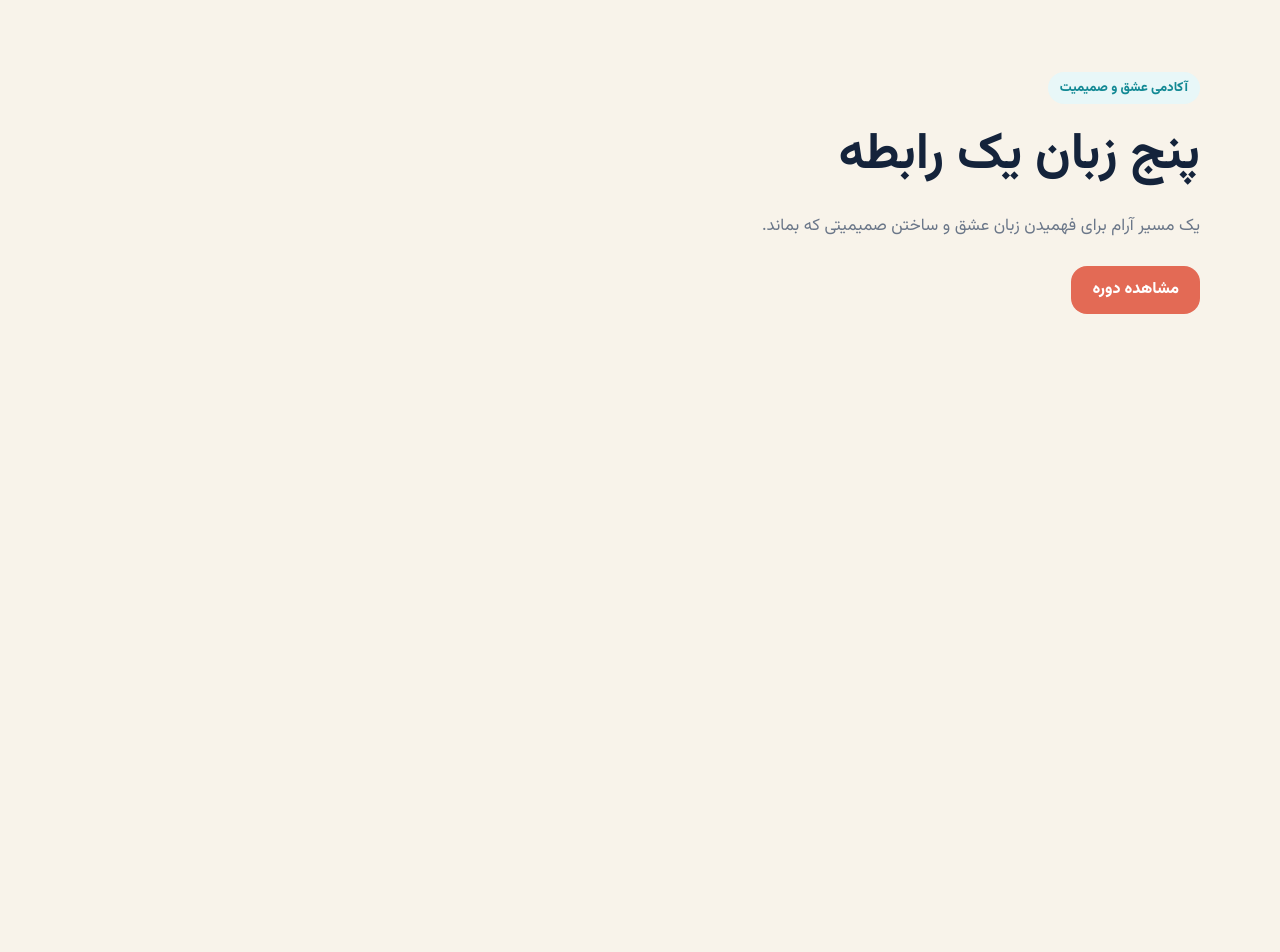
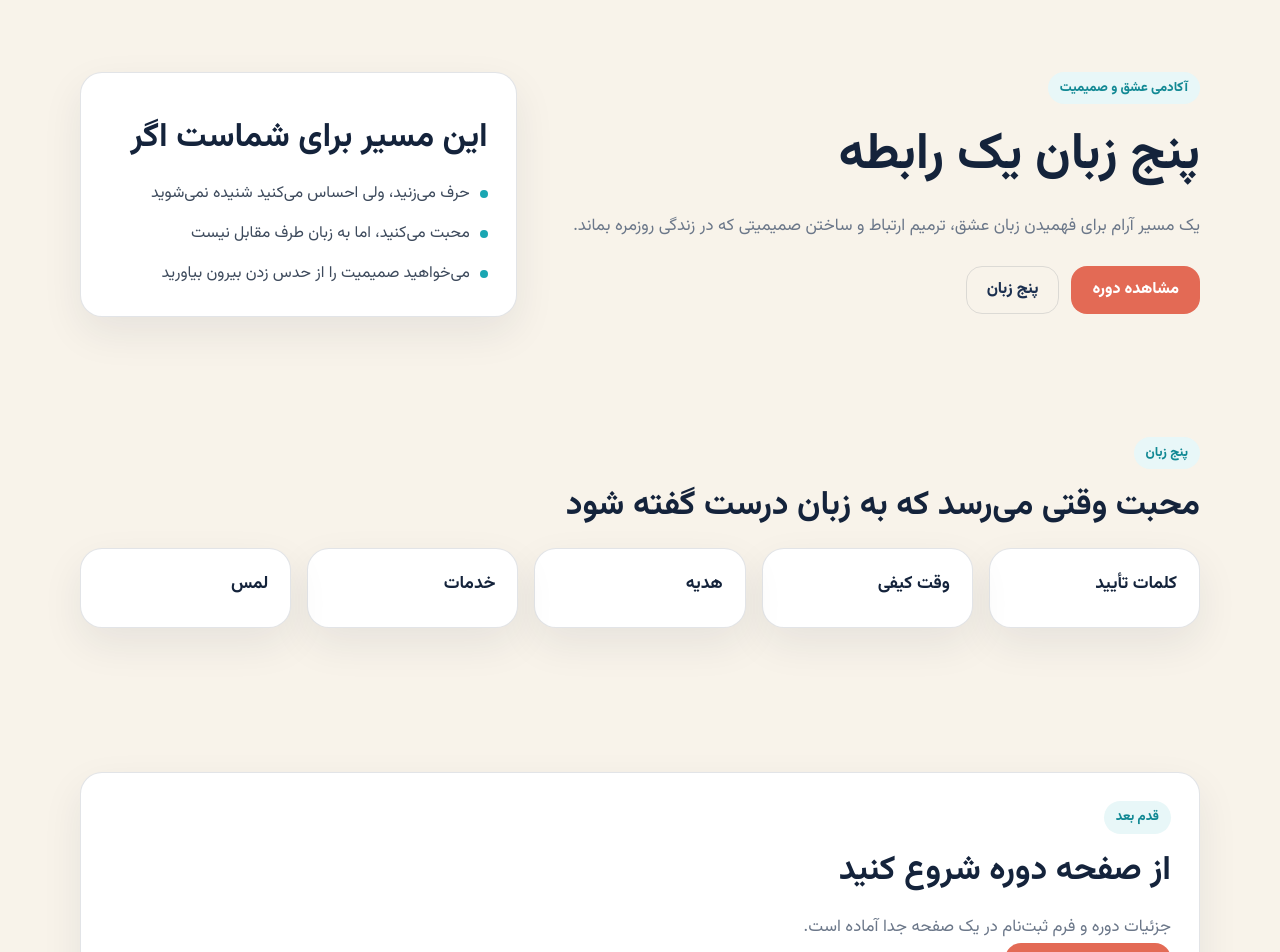
Before and after one commit to reyhanebehmaneshrad-cmd/Love-academy, a Next.js app: page / in a window 1280 px wide. Shown: the top 952 px of the page. Before the commit the page ends 800 px from the top, so only its background shows below. Built offline with nearby package versions, Linux system fonts and the light colour scheme.

Commit message:
Update page.tsx

```diff
--- a/app/page.tsx
+++ b/app/page.tsx
@@ -4,17 +4,61 @@ export default function HomePage() {
   return (
     <main>
       <section className="hero">
-        <div className="container">
+        <div className="container hero-grid">
+          <div>
             <span className="badge">آکادمی عشق و صمیمیت</span>
             <h1>پنج زبان یک رابطه</h1>
             <p className="lead">
-            یک مسیر آرام برای فهمیدن زبان عشق و ساختن صمیمیتی که بماند.
+              یک مسیر آرام برای فهمیدن زبان عشق، ترمیم ارتباط
+              و ساختن صمیمیتی که در زندگی روزمره بماند.
             </p>
             <div className="hero-actions">
               <Link href="/course" className="btn btn-primary">
                 مشاهده دوره
               </Link>
+              <a href="#languages" className="btn btn-ghost">
+                پنج زبان
+              </a>
             </div>
+          </div>
+
+          <aside className="panel">
+            <h2>این مسیر برای شماست اگر</h2>
+            <ul>
+              <li>حرف می‌زنید، ولی احساس می‌کنید شنیده نمی‌شوید</li>
+              <li>محبت می‌کنید، اما به زبان طرف مقابل نیست</li>
+              <li>می‌خواهید صمیمیت را از حدس زدن بیرون بیاورید</li>
+            </ul>
+          </aside>
+        </div>
+      </section>
+
+      <section id="languages" className="section">
+        <div className="container">
+          <span className="badge">پنج زبان</span>
+          <h2>محبت وقتی می‌رسد که به زبان درست گفته شود</h2>
+          <div className="grid-5">
+            {["کلمات تأیید", "وقت کیفی", "هدیه", "خدمات", "لمس"].map(
+              (title) => (
+                <article key={title} className="card">
+                  <h3>{title}</h3>
+                </article>
+              )
+            )}
+          </div>
+        </div>
+      </section>
+
+      <section id="path" className="section">
+        <div className="container panel">
+          <span className="badge">قدم بعد</span>
+          <h2>از صفحه دوره شروع کنید</h2>
+          <p className="lead">
+            جزئیات دوره و فرم ثبت‌نام در یک صفحه جدا آماده است.
+          </p>
+          <Link href="/course" className="btn btn-primary">
+            رفتن به صفحه دوره
+          </Link>
         </div>
       </section>
     </main>
```
Lines whose indentation alone changed are shown as unchanged.
